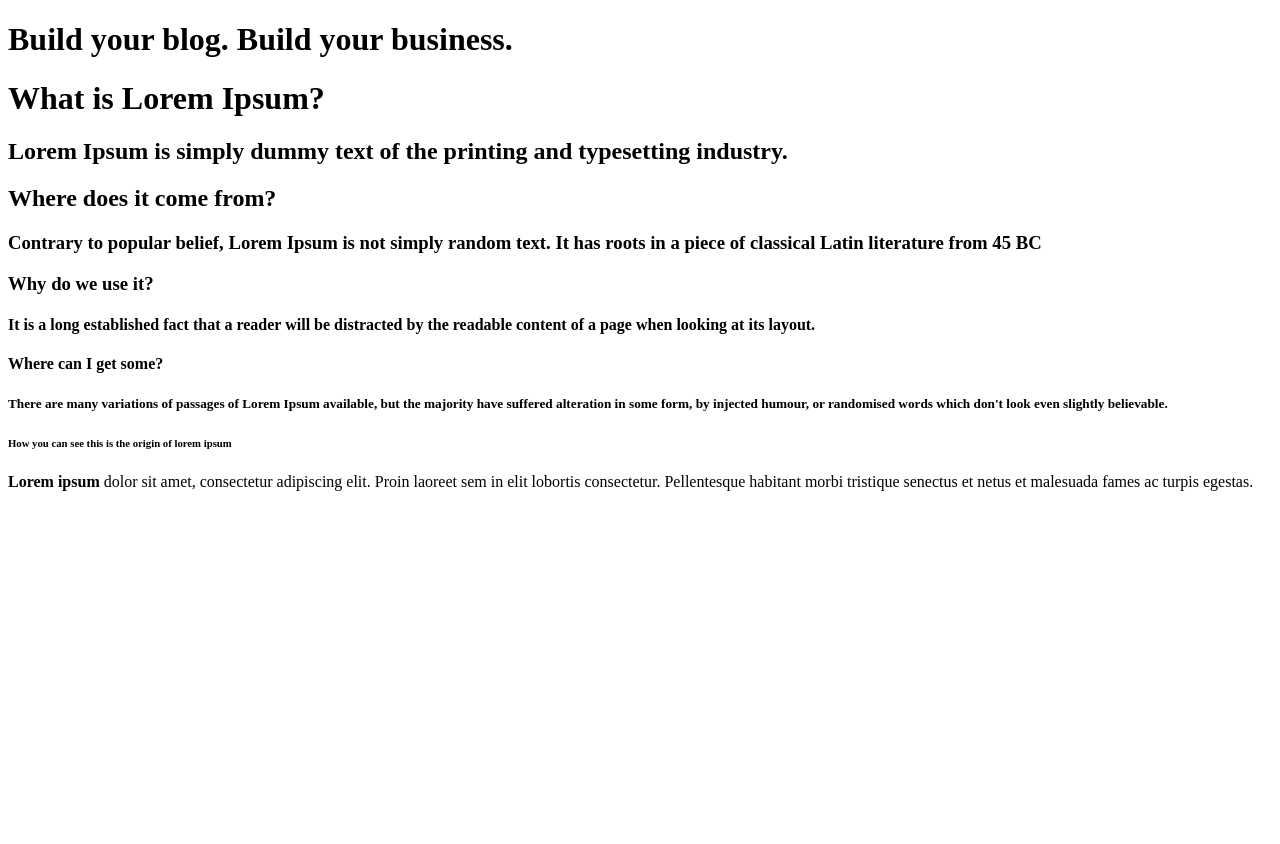
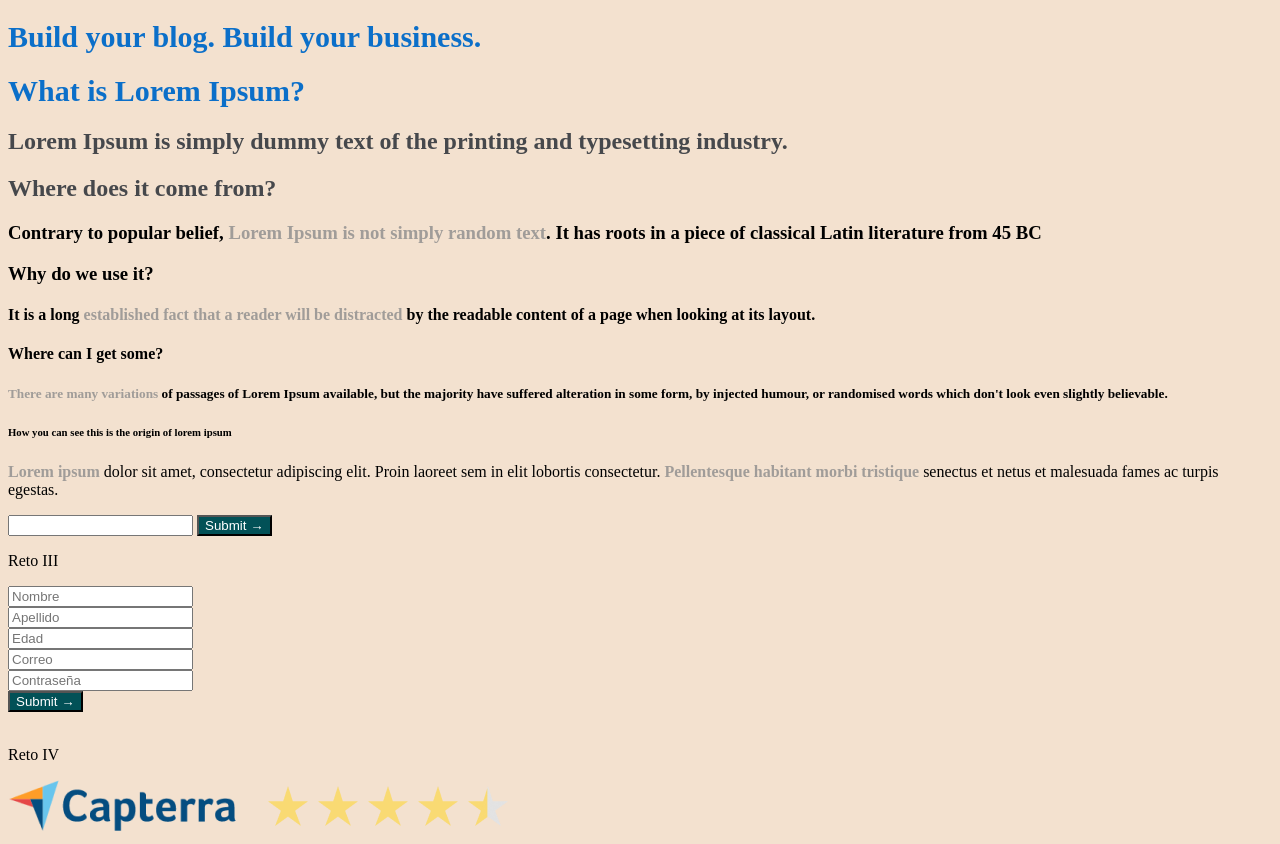
Before and after one commit to EnriqueHM/santander-front, a plain HTML site: page index.html in a window 1280 px wide. Before the commit the page ends 800 px from the top, so only its background shows below. Drawn offline with Linux system fonts and the light colour scheme.

Commit message:
Style sheets

```diff
--- a/index.html
+++ b/index.html
@@ -4,6 +4,7 @@
     <meta charset="UTF-8">
     <meta http-equiv="X-UA-Compatible" content="IE=edge">
     <meta name="viewport" content="width=device-width, initial-scale=1.0">
+    <link rel="stylesheet" href="./style.css">
     <title>Document</title>
 </head>
 <body>
@@ -14,19 +15,39 @@
     <h2>Lorem Ipsum is simply dummy text of the printing and typesetting industry.</h2>
 
     <h2>Where does it come from?</h2>
-    <h3>Contrary to popular belief, Lorem Ipsum is not simply random text. It has roots in a piece of classical Latin literature from 45 BC</h3>
+    <h3>Contrary to popular belief, <strong> Lorem Ipsum is not simply random text</strong>. It has roots in a piece of classical Latin literature from 45 BC</h3>
 
     <h3>Why do we use it?</h3>
-    <h4>It is a long established fact that a reader will be distracted by the readable content of a page when looking at its layout.</h4>
+    <h4>It is a long <strong> established fact that a reader will be distracted </strong>by the readable content of a page when looking at its layout.</h4>
 
     <h4>Where can I get some?</h4>
-    <h5>There are many variations of passages of Lorem Ipsum available, but the majority have suffered alteration in some form, by injected humour, or randomised words which don't look even slightly believable.</h5>
+    <h5><strong> There are many variations </strong> of passages of Lorem Ipsum available, but the majority have suffered alteration in some form, by injected humour, or randomised words which don't look even slightly believable.</h5>
 
     <h6>How you can see this is the origin of lorem ipsum</h6>
 
 
     <p>
-    <strong>Lorem ipsum</strong> dolor sit amet, consectetur adipiscing elit. Proin laoreet sem in elit lobortis consectetur. Pellentesque habitant morbi tristique senectus et netus et malesuada fames ac turpis egestas.
+    <strong>Lorem ipsum</strong> dolor sit amet, consectetur adipiscing elit. Proin laoreet sem in elit lobortis consectetur. <strong>Pellentesque habitant morbi tristique</strong> senectus et netus et malesuada fames ac turpis egestas.
     </p>
+    <!--<input type="text"> <br>-->
+    <form action="">
+        <input type="email">
+        <button type="submit">Submit &rarr;</button>
+    </form>
+
+    <p>Reto III</p>
+    <form action="">
+        <input type="text" placeholder="Nombre" required> <br>
+        <input type="text" placeholder="Apellido" required> <br>
+        <input Type="number" placeholder="Edad" required> <br>
+        <input type="email" placeholder="Correo" required> <br>
+        <input type="password" placeholder="Contraseña" required><br>
+        <button type="submit">Submit &rarr;</button>
+    </form>
+    <br>
+    <p>Reto IV</p>
+    <img src='./capterra.png' alt="Imagen logotipo de Capterra">
+
+
 </body>
 </html>
--- /dev/null
+++ b/style.css
@@ -0,0 +1,21 @@
+h1{
+    color:rgb(11,111,201);
+    font-size: 30px;
+}
+
+h2{
+    color:#46484c;
+}
+
+button{
+    color:#fff;
+    background-color: #025157;
+}
+
+strong{
+    color:#8b8b8bcc;
+}
+
+body{
+    background-color: #f3e1cf;
+}
```
Also changed, not shown: capterra.png (added).
